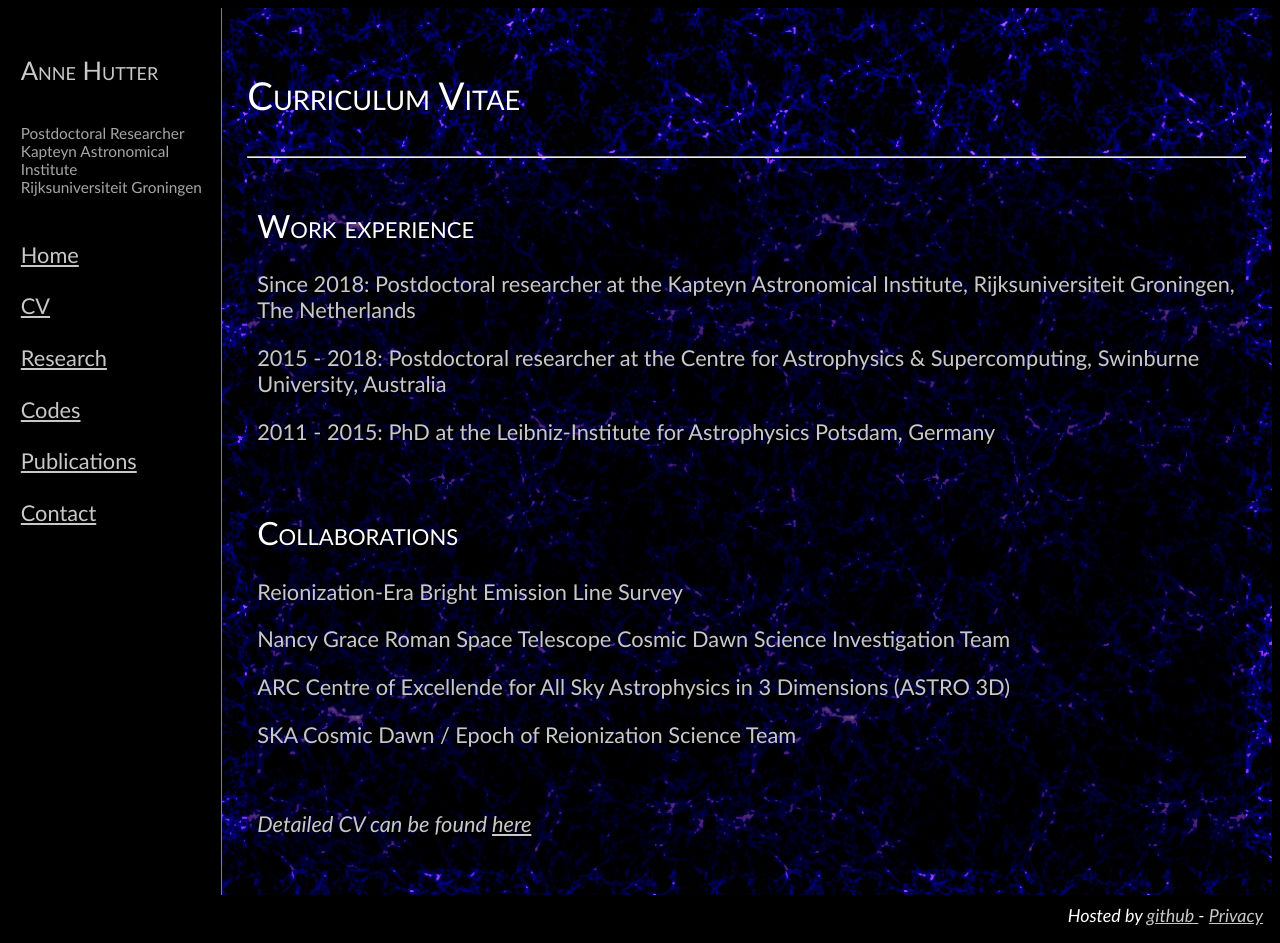
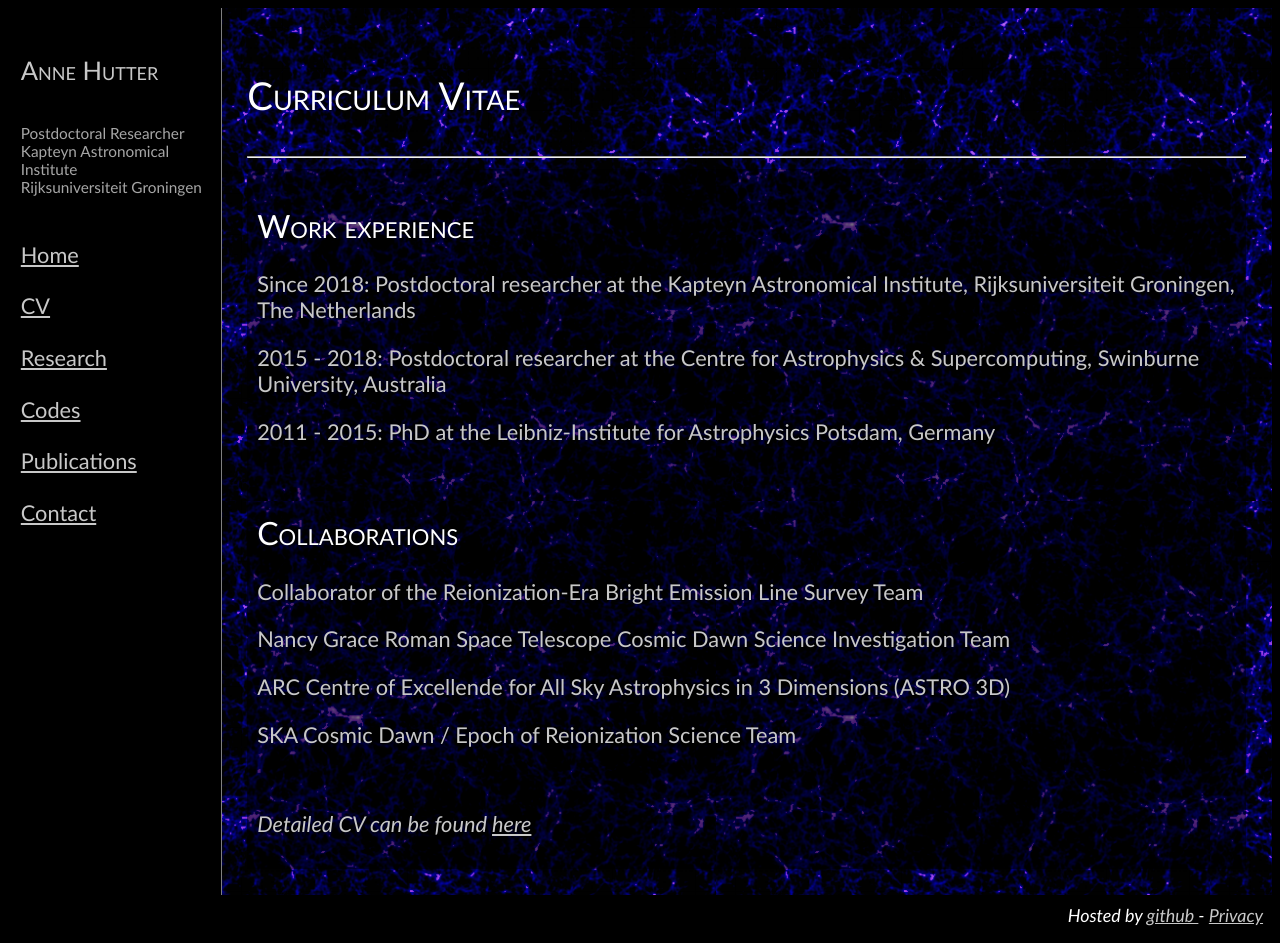
Before and after one commit to annehutter/annehutter.github.io, a plain HTML site: page cv.html in a window 1280 px wide. Drawn offline with Linux system fonts and the light colour scheme.

Commit message:
Update cv.html

```diff
--- a/cv.html
+++ b/cv.html
@@ -69,7 +69,7 @@
 
                 <div class="box">
                     <h2>Collaborations</h2>
-                    <p> Reionization-Era Bright Emission Line Survey </p>
+                    <p> Collaborator of the Reionization-Era Bright Emission Line Survey Team </p>
                     <p> Nancy Grace Roman Space Telescope Cosmic Dawn Science Investigation Team </p>
                     <p> ARC Centre of Excellende for All Sky Astrophysics in 3 Dimensions (ASTRO 3D) </p>
                     <p> SKA Cosmic Dawn / Epoch of Reionization Science Team </p>
```
